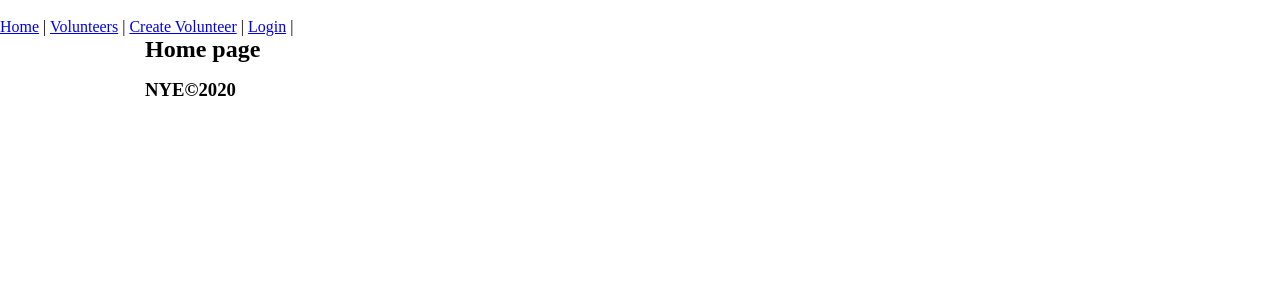
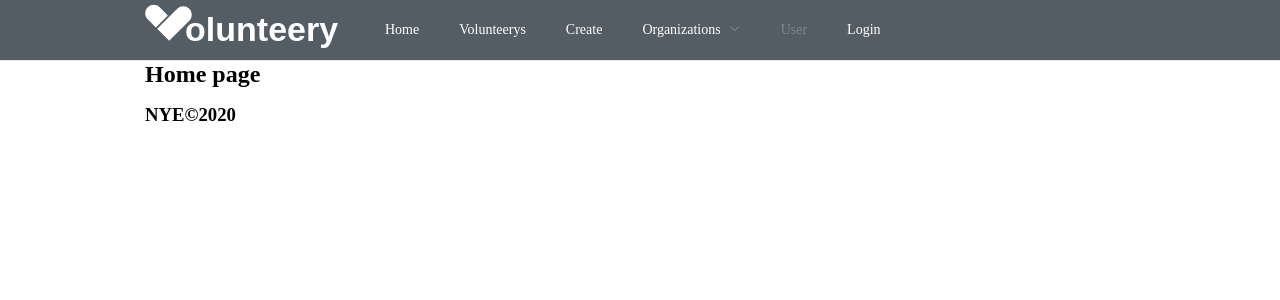
Before and after one commit to EtsHasade/volunteery, a Vue app: page /volunteer-app in a window 1280 px wide. Shown: the top 300 px of the page. Built offline with nearby package versions, Linux system fonts and the light colour scheme.

Commit message:
app-header update

```diff
--- a/src/cmp/app-header.vue
+++ b/src/cmp/app-header.vue
@@ -1,19 +1,29 @@
 <template>
-  <header class="full">
+  <header class="app-header full main-container">
+    <div class="flex">
     <div class="logo">
-      <img src="" alt="" class="logo-img " />
+      <img src="@/assets/logo.svg" alt="" class="logo-img " />
     </div>
-    <nav>
+    <!-- <nav>
       <router-link to="/">Home</router-link> |
       <router-link to="/volunteer-app">Volunteers</router-link> |
       <router-link to="/volunteer-edit">Create Volunteer</router-link> |
       <router-link to="/login">Login</router-link> |
-    </nav>
+    </nav> -->
+    <navbar></navbar>
+    </div>
   </header>
 </template>
 
 <script>
-export default {};
+import navbar from './element-ui/nav-bar'
+
+export default {
+  name: 'app-header',
+  components:{
+    navbar
+  }
+};
 </script>
 
 <style>
--- /dev/null
+++ b/src/cmp/element-ui/nav-bar.vue
@@ -0,0 +1,38 @@
+
+<template>
+<el-menu
+  :default-active="activeIndex"
+  class="el-menu-demo"
+  mode="horizontal"
+  :router="true"
+  @select="handleSelect"
+  background-color="#545c64"
+  text-color="#fff"
+  active-text-color="#ffd04b">
+  <el-menu-item index="/">Home</el-menu-item>
+  <el-menu-item index="/volunteer-app">Volunteerys</el-menu-item>
+  <el-menu-item index="/volunteer-edit">Create</el-menu-item>
+  <el-submenu index="2">
+    <template slot="title">Organizations</template>
+    <el-menu-item index="2-1">Show all</el-menu-item>
+    <el-menu-item index="2-2">Create</el-menu-item>
+  </el-submenu>
+  <el-menu-item index="3" disabled>User</el-menu-item>
+  <el-menu-item index="/login">Login</el-menu-item>
+</el-menu>
+</template>
+
+<script>
+  export default {
+    data() {
+      return {
+        activeIndex: '1'
+      };
+    },
+    methods: {
+      handleSelect(key, keyPath) {
+        console.log(key, keyPath);
+      }
+    }
+  }
+</script>
--- /dev/null
+++ b/src/style/cmp/_app-header.scss
@@ -0,0 +1,24 @@
+.app-header{
+    background-color: #545c64;
+    border-bottom: solid 1px #e6e6e6;
+
+
+    .logo{
+        width: 220px;
+        display: inline-block;
+        align-items: center;
+        position: relative;
+
+
+        .logo-img{
+            position: absolute;
+            top: 0px;
+        }
+
+    }
+
+
+    .el-menu.el-menu--horizontal {
+        border-bottom: none;
+    }
+}
--- a/src/style/main.scss
+++ b/src/style/main.scss
@@ -8,3 +8,8 @@
 @import './basic/helper';
 @import './basic/layout';
 @import './basic/base';
+
+
+
+//----------- cmps ------------
+@import './cmp/app-header'
```
Also changed, not shown: src/assets/logo.png (deleted), src/assets/logo.svg (added).
